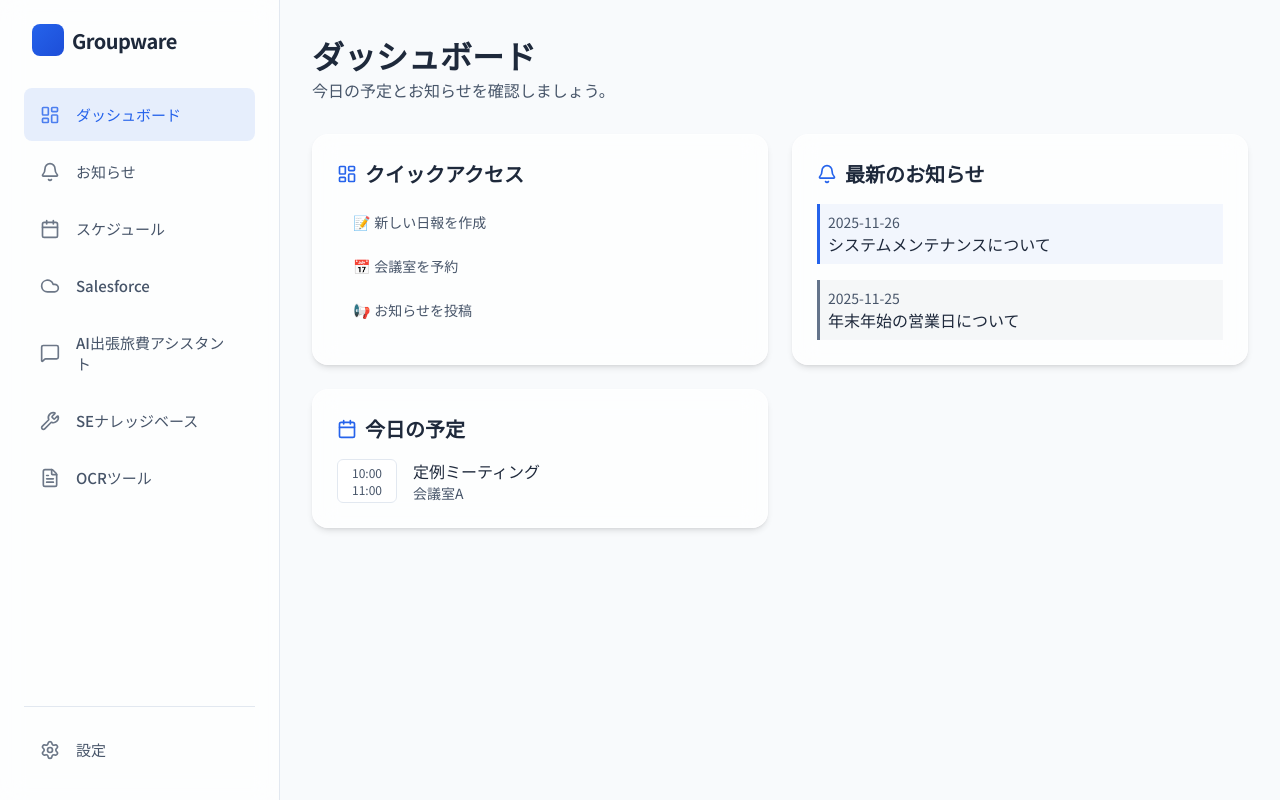
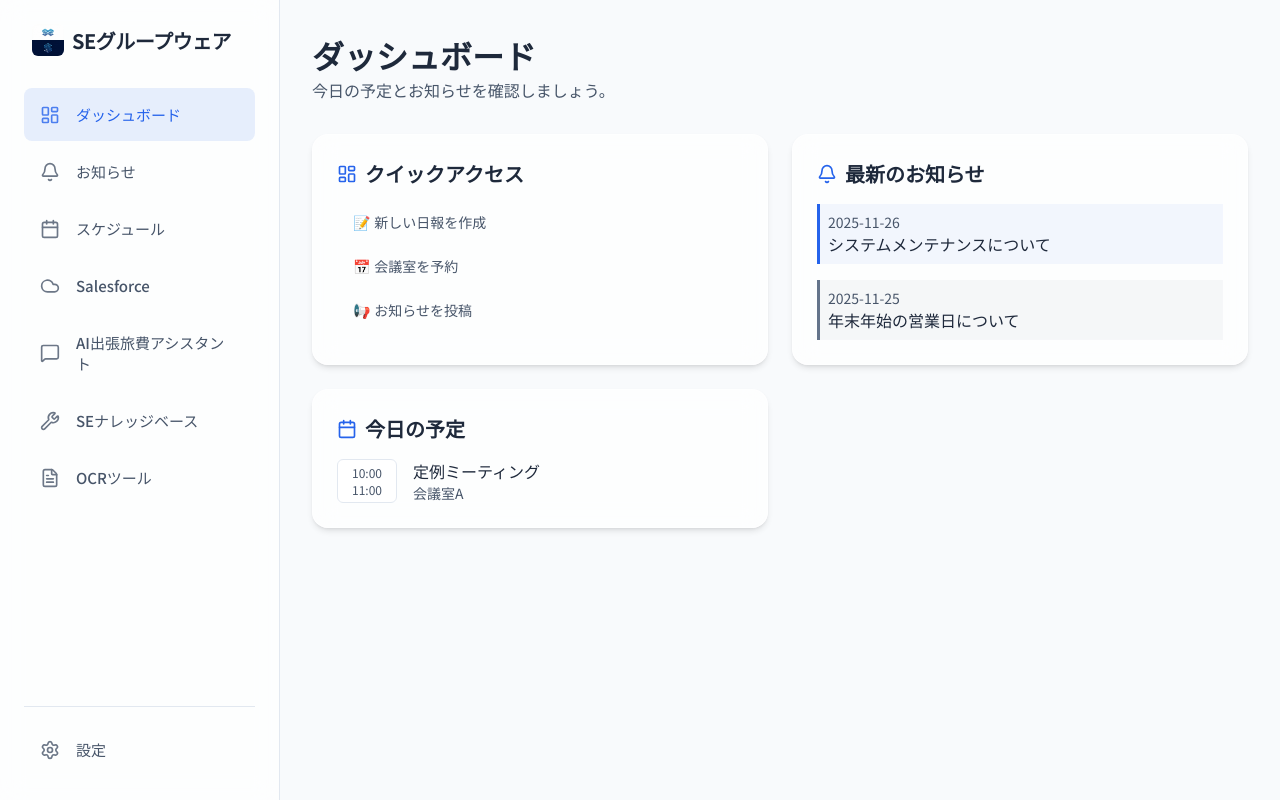
Before and after one commit to tianzhongyoushi178/SEgroupware, a Next.js app: page / in a window 1280 px wide. Built offline with nearby package versions, Linux system fonts and the light colour scheme.

Commit message:
feat: Update Sidebar and add logo

```diff
--- a/src/app/layout.tsx
+++ b/src/app/layout.tsx
@@ -12,7 +12,7 @@ const notoSansJP = Noto_Sans_JP({
 });
 
 export const metadata: Metadata = {
-  title: 'Groupware',
+  title: 'SEグループウェア',
   description: 'Internal Groupware Application',
 };
 
--- a/src/components/layout/Sidebar.tsx
+++ b/src/components/layout/Sidebar.tsx
@@ -1,6 +1,7 @@
 'use client';
 
 import Link from 'next/link';
+import Image from 'next/image';
 import { usePathname } from 'next/navigation';
 import { LayoutDashboard, Bell, Calendar, Settings, Cloud, MessageSquare, Wrench, FileText } from 'lucide-react';
 import clsx from 'clsx';
@@ -22,8 +23,8 @@ export default function Sidebar() {
   return (
     <aside className={styles.sidebar}>
       <div className={styles.logo}>
-        <div className={styles.logoIcon} />
-        <span className={styles.logoText}>Groupware</span>
+        <Image src="/logo.png" alt="Logo" width={32} height={32} style={{ borderRadius: '6px' }} />
+        <span className={styles.logoText}>SEグループウェア</span>
       </div>
 
       <nav className={styles.nav}>
```
Also changed, not shown: public/logo.png (added).
